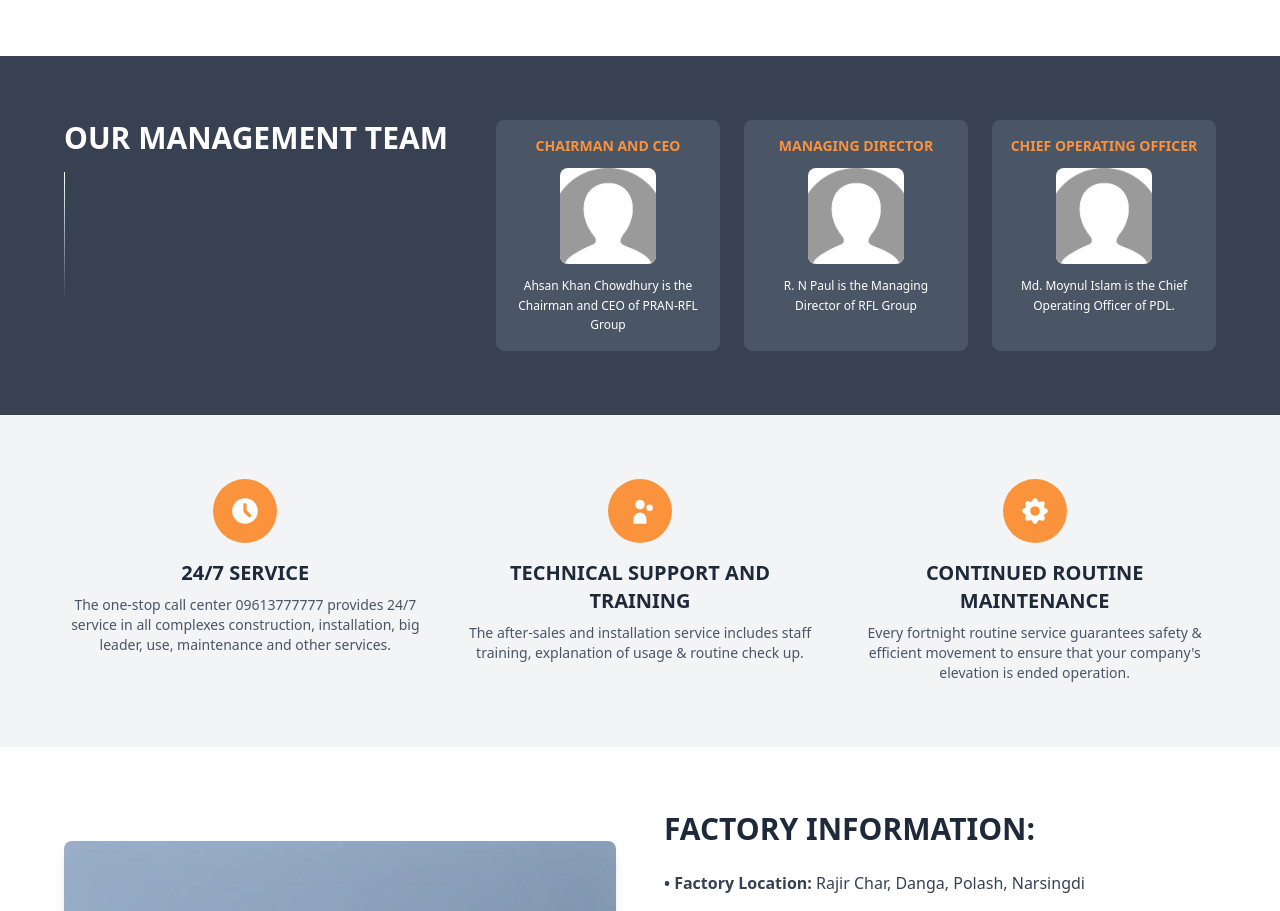
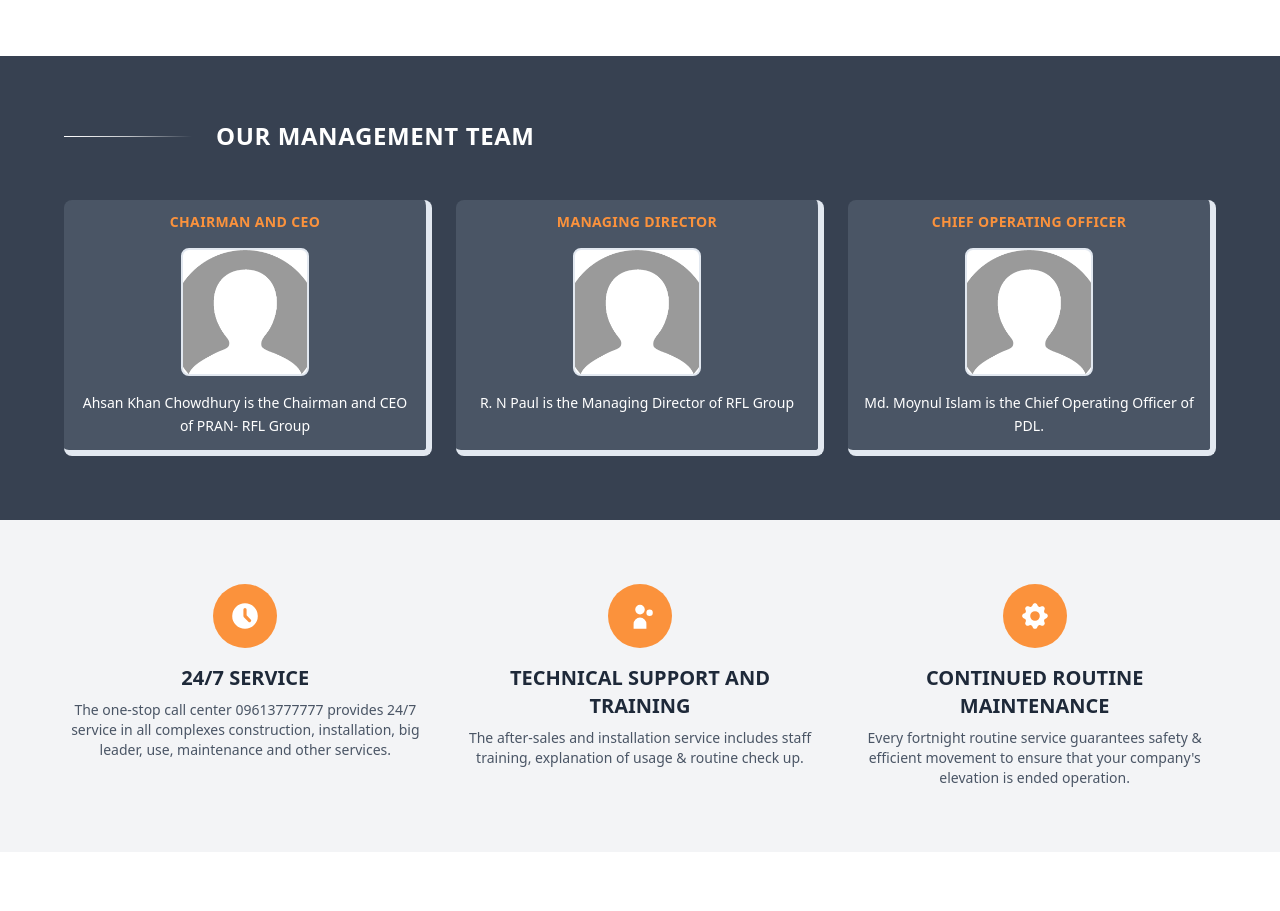
Before and after one commit to Ahnabu/Lift, a Next.js app: page /about-us in a window 1280 px wide. Shown: the part 1000-1911 px from the top of the page. Built offline with nearby package versions, Linux system fonts and the light colour scheme.

Commit message:
about us finished

```diff
--- a/src/app/about-us/page.tsx
+++ b/src/app/about-us/page.tsx
@@ -2,7 +2,7 @@
 
 export default function AboutUsPage() {
     return (
-        <div className="min-h-screen">
+        <div className="min-h-screen mx-auto">
             {/* Hero Section with Moving Background */}
             <section className="relative h-96 flex items-center justify-center moving-background bg-gradient-to-br from-gray-900 via-gray-800 to-gray-900 text-white overflow-hidden">
                 {/* Background Image */}
@@ -61,67 +61,63 @@
             {/* Our Management Team Section */}
             <section className="py-16 px-4 bg-secondary">
                 <div className="container mx-auto max-w-6xl">
-                    <div className="flex items-start gap-12">
-                        {/* Left side with title and decorative line */}
-                        <div className="flex-shrink-0 w-1/3">
-                            <h2 className="text-3xl font-bold text-white mb-4">OUR MANAGEMENT TEAM</h2>
-                            <div className="w-px h-32 bg-gradient-to-b from-white via-white/50 to-transparent"></div>
+                    {/* Title and horizontal line */}
+                    <div className="flex items-center mb-12">
+                        <div className="w-32 h-px bg-gradient-to-r from-white via-white/70 to-transparent"></div>
+                        <h2 className="text-2xl font-bold text-white whitespace-nowrap tracking-wide ml-6">OUR MANAGEMENT TEAM</h2>
                     </div>
 
-                        {/* Right side with team members */}
-                        <div className="flex-1">
+                    {/* Team members cards below */}
                     <div className="grid grid-cols-1 md:grid-cols-3 gap-6">
                         {/* Chairman and CEO */}
-                                <div className="bg-gray-600 p-4 rounded-lg text-center">
-                                    <h3 className="text-primary font-bold text-sm mb-3 uppercase">CHAIRMAN AND CEO</h3>
-                                    <div className="w-24 h-24 mx-auto mb-3 rounded-lg overflow-hidden bg-white">
+                        <div className="bg-gray-600 p-3 rounded-lg text-center border-r-6 border-b-6 border-gray-500">
+                            <h3 className="text-primary font-bold text-sm mb-4 uppercase tracking-wide">CHAIRMAN AND CEO</h3>
+                            <div className="w-32 h-32 mx-auto mb-4 rounded-lg overflow-hidden bg-white border-2 border-gray-300">
                                 <Image
                                     src="/dummy_user.png"
                                     alt="Chairman and CEO"
-                                            width={96}
-                                            height={96}
+                                    width={128}
+                                    height={128}
                                     className="w-full h-full object-cover"
                                 />
                             </div>
-                                    <p className="text-white text-xs leading-relaxed">
-                                        Ahsan Khan Chowdhury is the Chairman and CEO of PRAN-RFL Group
+                            <p className="text-white text-sm leading-relaxed">
+                                Ahsan Khan Chowdhury is the Chairman and CEO of PRAN- RFL Group
                             </p>
                         </div>
 
                         {/* Managing Director */}
-                                <div className="bg-gray-600 p-4 rounded-lg text-center">
-                                    <h3 className="text-primary font-bold text-sm mb-3 uppercase">MANAGING DIRECTOR</h3>
-                                    <div className="w-24 h-24 mx-auto mb-3 rounded-lg overflow-hidden bg-white">
+                        <div className="bg-gray-600 p-3 rounded-lg text-center border-r-6 border-b-6 border-gray-500/50">
+                            <h3 className="text-primary font-bold text-sm mb-4 uppercase tracking-wide">MANAGING DIRECTOR</h3>
+                            <div className="w-32 h-32 mx-auto mb-4 rounded-lg overflow-hidden bg-white border-2 border-gray-300">
                                 <Image
                                     src="/dummy_user.png"
                                     alt="Managing Director"
-                                            width={96}
-                                            height={96}
+                                    width={128}
+                                    height={128}
                                     className="w-full h-full object-cover"
                                 />
                             </div>
-                                    <p className="text-white text-xs leading-relaxed">
+                            <p className="text-white text-sm leading-relaxed">
                                 R. N Paul is the Managing Director of RFL Group
                             </p>
                         </div>
 
                         {/* Chief Operating Officer */}
-                                <div className="bg-gray-600 p-4 rounded-lg text-center">
-                                    <h3 className="text-primary font-bold text-sm mb-3 uppercase">CHIEF OPERATING OFFICER</h3>
-                                    <div className="w-24 h-24 mx-auto mb-3 rounded-lg overflow-hidden bg-white">
+                        <div className="bg-gray-600 p-3 rounded-lg text-center border-r-6 border-b-6 border-gray-500/50">
+                            <h3 className="text-primary font-bold text-sm mb-4 uppercase tracking-wide">CHIEF OPERATING OFFICER</h3>
+                            <div className="w-32 h-32 mx-auto mb-4 rounded-lg overflow-hidden bg-white border-2 border-gray-300">
                                 <Image
                                     src="/dummy_user.png"
                                     alt="Chief Operating Officer"
-                                            width={96}
-                                            height={96}
+                                    width={128}
+                                    height={128}
                                     className="w-full h-full object-cover"
                                 />
                             </div>
-                                    <p className="text-white text-xs leading-relaxed">
+                            <p className="text-white text-sm leading-relaxed">
                                 Md. Moynul Islam is the Chief Operating Officer of PDL.
                             </p>
-                                </div>
-                            </div>
                         </div>
                     </div>
                 </div>
```
Lines whose indentation alone changed are shown as unchanged.
